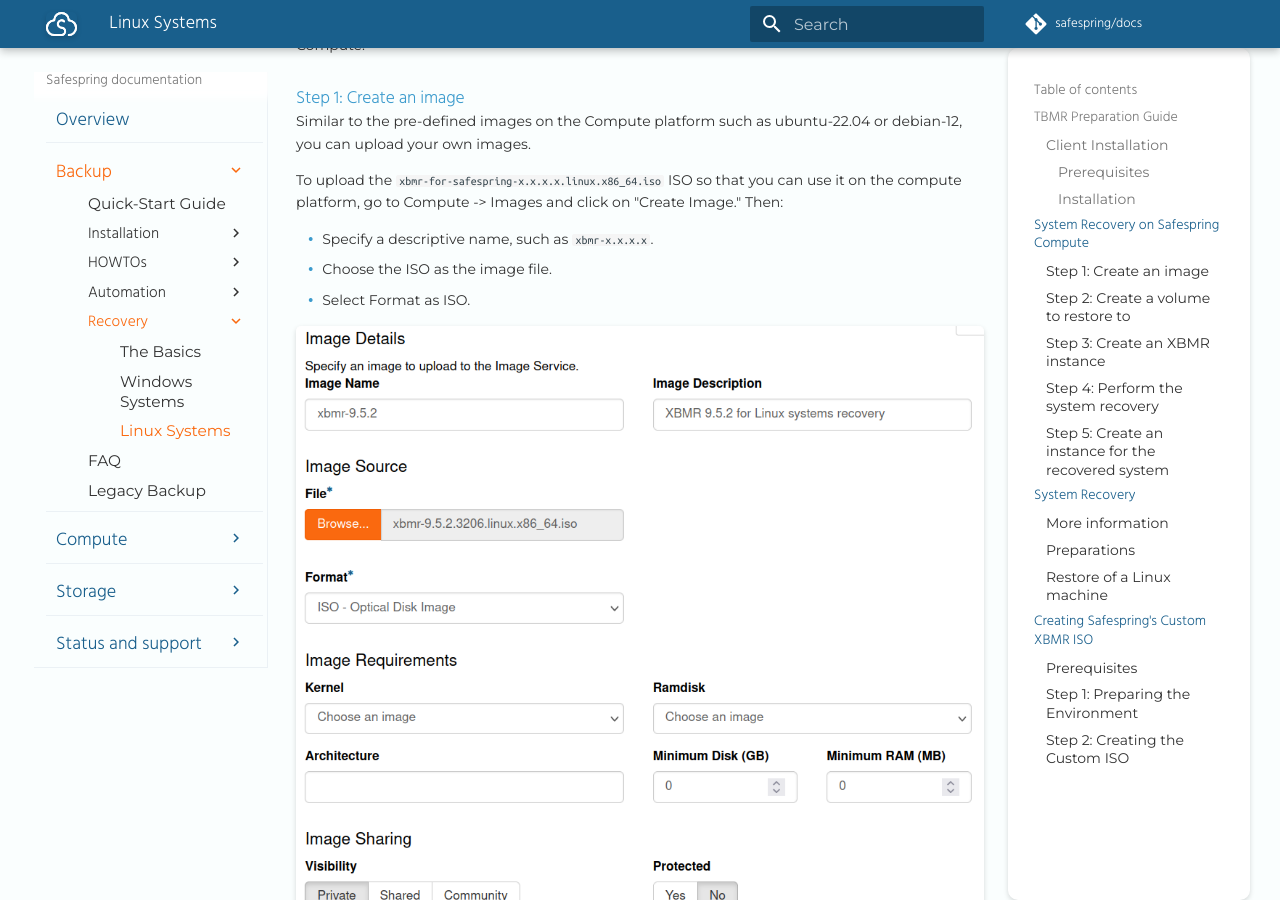
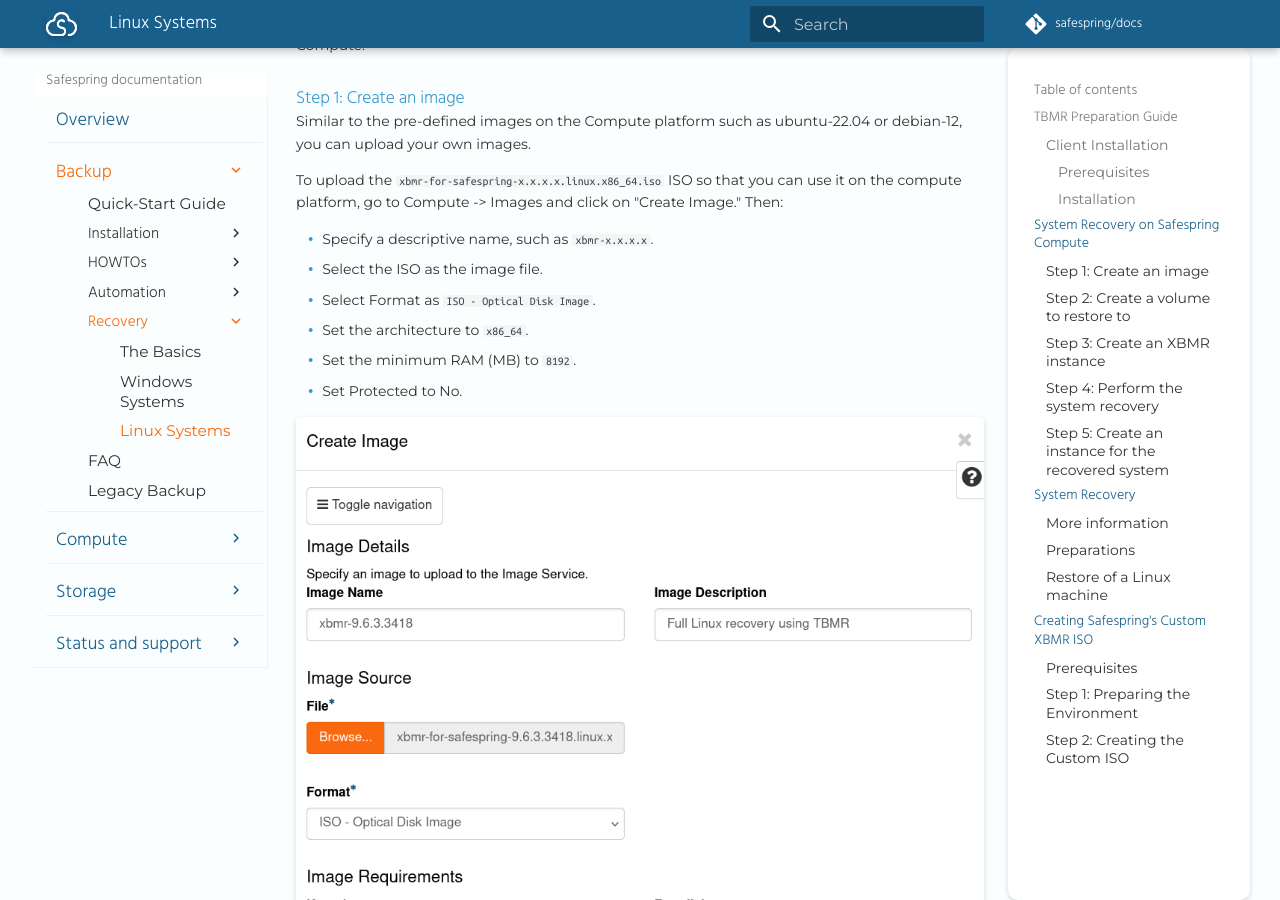
Before and after one commit to safespring/docs, an MkDocs documentation site: the page built from content/backup/recovery/linux-recovery.md, in a window 1280 px wide and 900 px high, scrolled down 1631 px. Built offline with MkDocs 1.6.1 and Material for MkDocs 9.7.7, drawn with Linux system fonts in a browser that asks for light colours; a script that is not in the unit is left out; comment, search, counter and statistics services are not loaded.

Commit message:
Linux Recovery page fixes.

```diff
--- a/content/backup/recovery/linux-recovery.md
+++ b/content/backup/recovery/linux-recovery.md
@@ -88,8 +88,11 @@
 Then:
 
 - Specify a descriptive name, such as `xbmr-x.x.x.x`.
-- Choose the ISO as the image file.
-- Select Format as ISO.
+- Select the ISO as the image file.
+- Select Format as `ISO - Optical Disk Image`.
+- Set the architecture to `x86_64`.
+- Set the minimum RAM (MB) to `8192`.
+- Set Protected to No.
 
 ![Create TBMR Image](../images/compute-create-xbmr-image.png)
 
```
Also changed, not shown: content/backup/images/compute-create-xbmr-image.png, content/backup/images/compute-xbmr-instance-image.png.
